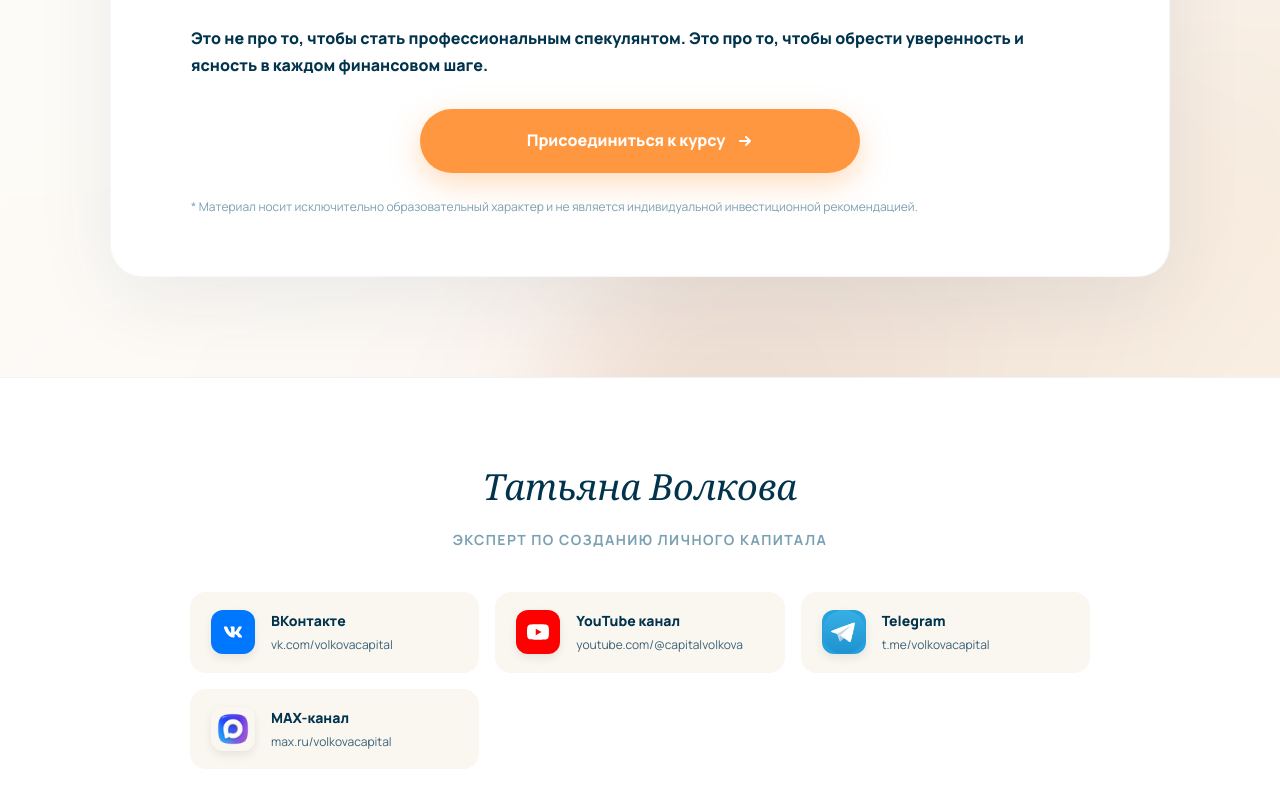
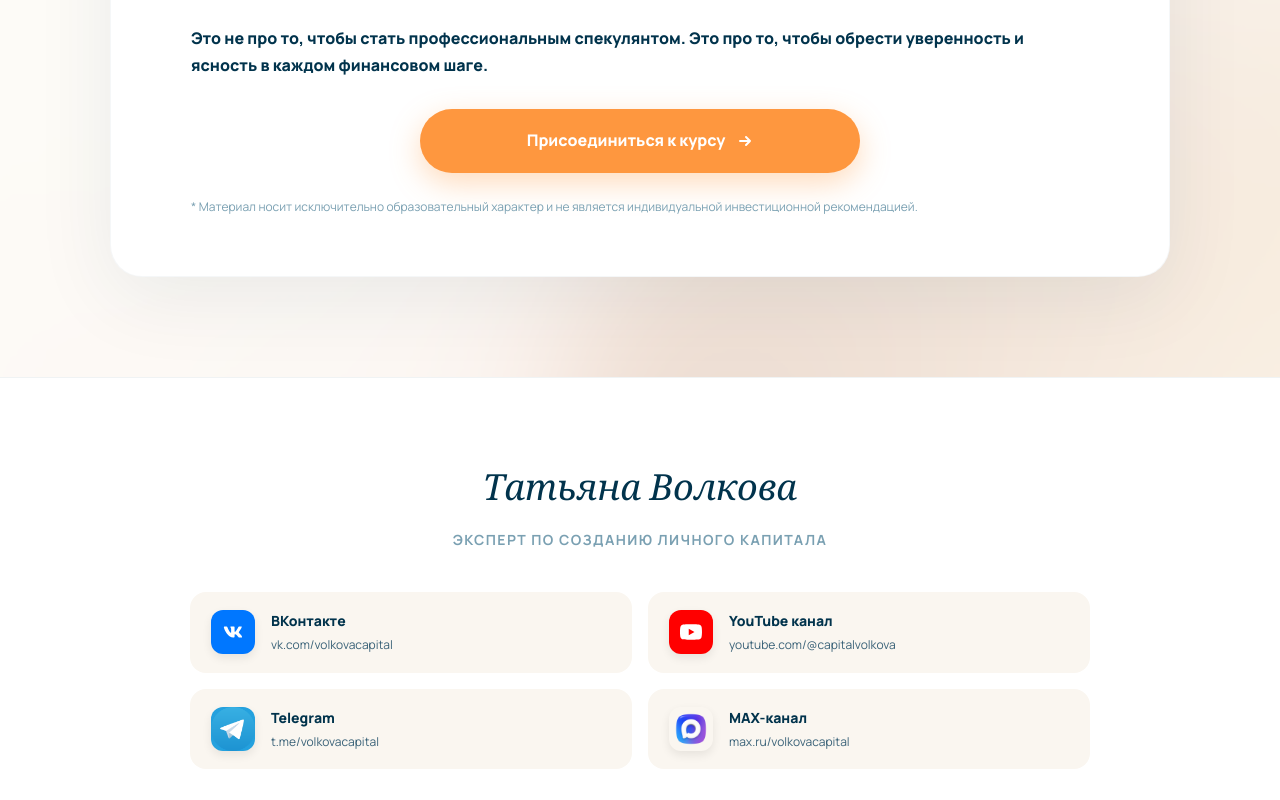
Before and after one commit to ai470/first-steps-fond, a plain HTML site: page index.html in a window 1280 px wide. Shown: the part 11200-12000 px from the top of the page. Drawn offline with nearby package versions, Linux system fonts and the light colour scheme.

Commit message:
Social grid: 2 columns per row

```diff
--- a/index.html
+++ b/index.html
@@ -1176,7 +1176,7 @@
 
     .social-grid {
       display: grid;
-      grid-template-columns: repeat(auto-fit, minmax(220px, 1fr));
+      grid-template-columns: repeat(2, 1fr);
       gap: 16px;
       max-width: 900px;
       margin: 0 auto;
```
